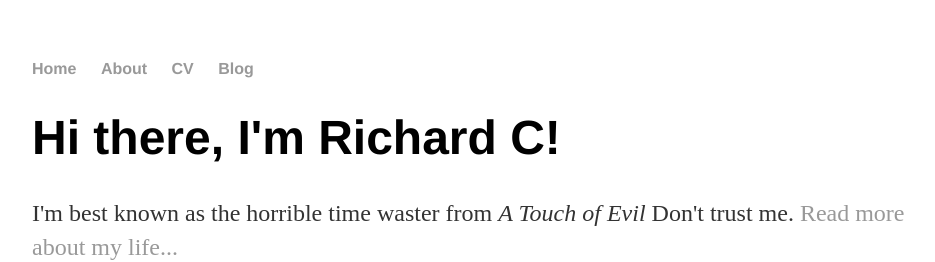
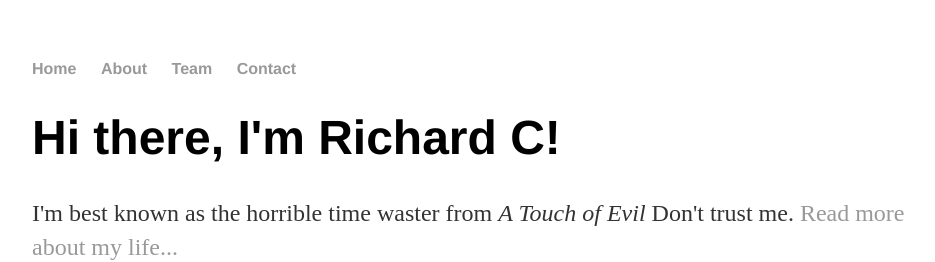
Before and after one commit to riku168/riku168.github.io, a Jekyll site: the page built from index.html, in a window 1280 px wide. Shown: the top 262 px of the page, without its empty margins (160-1095 px from the left). Built offline with Jekyll 4.4.1, drawn with Linux system fonts in a browser that asks for light colours.

Commit message:
Update default.html
1st update for Isotomics

```diff
--- a/_layouts/default.html
+++ b/_layouts/default.html
@@ -10,8 +10,8 @@
 	    		<ul>
 	        		<li><a href="/">Home</a></li>
 		        	<li><a href="/about">About</a></li>
-	        		<li><a href="/cv">CV</a></li>
-	        		<li><a href="/blog">Blog</a></li>
+	        		<li><a href="/cv">Team</a></li>
+	        		<li><a href="/blog">Contact</a></li>
 	    		</ul>
 			</nav>
 			<div class="container">
@@ -21,7 +21,7 @@
 			</div><!-- /.container -->
 			<footer>
 	    		<ul>
-	        		<li><a href="mailto:hankquinlanhub@gmail.com">email</a></li>
+	        		<li><a href="mailto:info@isotomics.com">email</a></li>
 	        		<li><a href="https://github.com/hankquinlan">github.com/hankquinlan</a></li>
 				</ul>
 			</footer>
```
